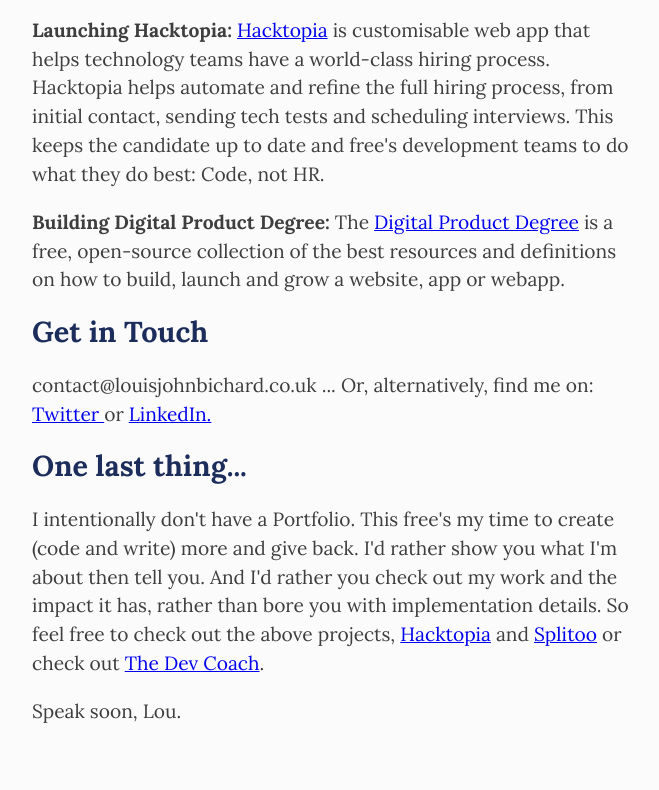
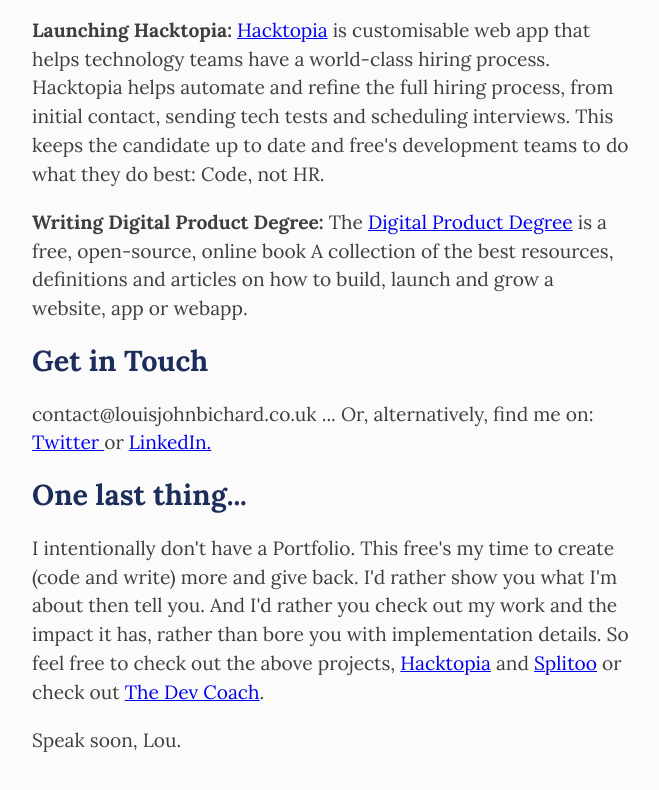
Before and after one commit to loujaybee/portfolio, a plain HTML site: page index.html in a window 1280 px wide. Shown: the part 1357-2147 px from the top of the page, without its empty margins (308-967 px from the left). Drawn offline with Linux system fonts and the light colour scheme.

Commit message:
updated website with description of digital product degree

```diff
--- a/index.html
+++ b/index.html
@@ -56,7 +56,7 @@
 
         <p><strong>Launching Hacktopia:</strong> <a target="_blank" href="http://www.hacktopia.io">Hacktopia</a> is customisable web app that helps technology teams have a world-class hiring process. Hacktopia helps automate and refine the full hiring process, from initial contact, sending tech tests and scheduling interviews. This keeps the candidate up to date and free's development teams to do what they do best: Code, not HR.</p>
 
-        <p><strong>Building Digital Product Degree:</strong> The <a target="_blank" href="http://www.digitalproductdegree.com">Digital Product Degree</a> is a free, open-source collection of the best resources and definitions on how to build, launch and grow a website, app or webapp.</p>
+        <p><strong>Writing Digital Product Degree:</strong> The <a target="_blank" href="http://www.digitalproductdegree.com">Digital Product Degree</a> is a free, open-source, online book A collection of the best resources, definitions and articles on how to build, launch and grow a website, app or webapp.</p>
 
         <h2>Get in Touch</h2>
         <p>
```
